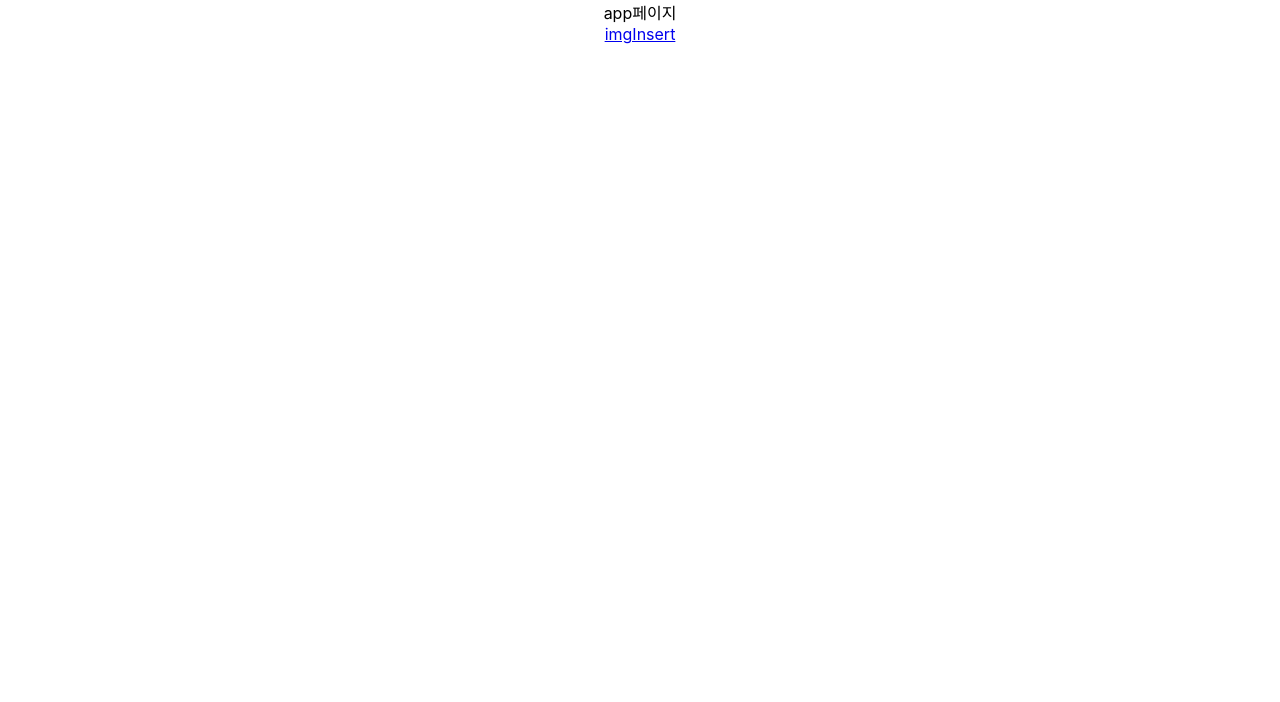
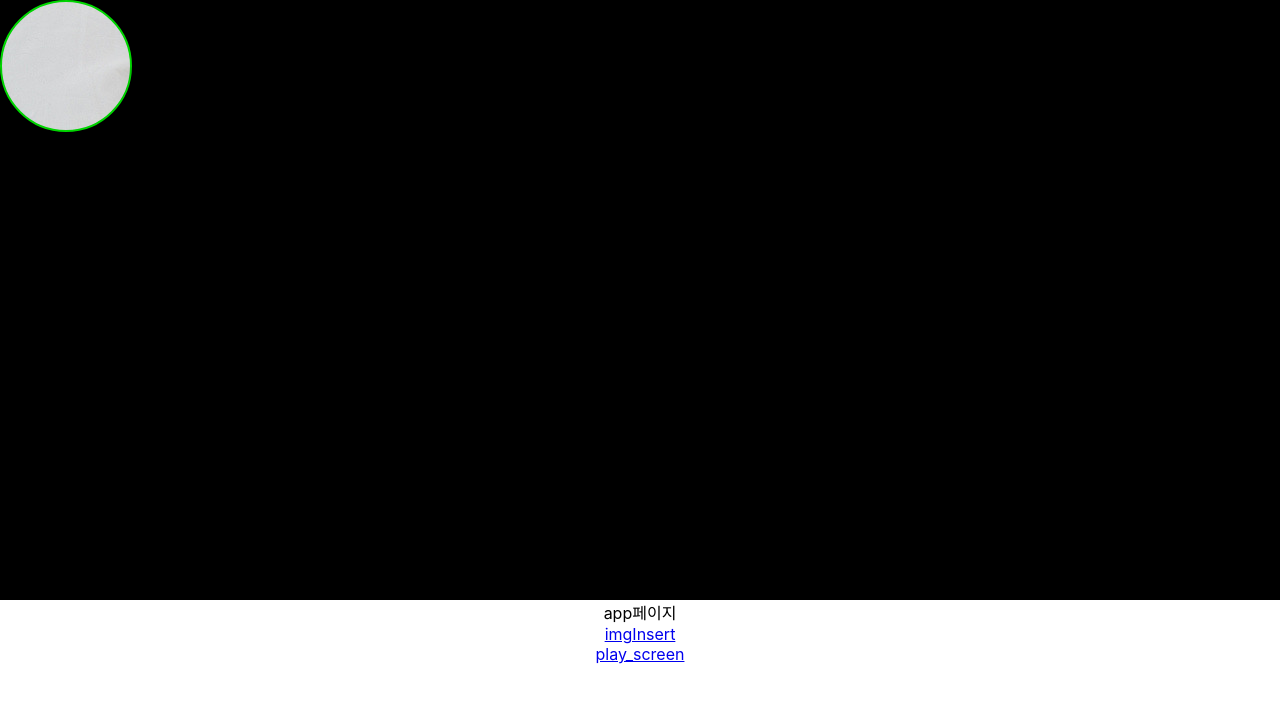
Before and after one commit to my0990/guessing_hole, a React (Create React App) app: page /playScreen in a window 1280 px wide. Before the commit this address had no page. Shown: the top 702 px of the page. Built offline with nearby package versions, Linux system fonts and the light colour scheme.

Commit message:
third commit

```diff
--- a/package.json
+++ b/package.json
@@ -12,6 +12,7 @@
     "react-dom": "^17.0.2",
     "react-router-dom": "^6.2.1",
     "react-scripts": "5.0.0",
+    "styled-components": "^5.3.3",
     "web-vitals": "^2.1.0"
   },
   "scripts": {
--- a/src/App.css
+++ b/src/App.css
@@ -40,3 +40,8 @@
 .profile_preview{
   width: 500px;
 }
+
+
+body {
+  cursor: none;
+}
--- a/src/App.js
+++ b/src/App.js
@@ -3,6 +3,7 @@ import './App.css';
 import {useState} from 'react';
 import { Route, Routes, Link } from 'react-router-dom';
 import ImgInsert from './components/imgInsert';
+import PlayScreen from './components/play_screen';
 
 function App() {
 
@@ -10,11 +11,15 @@ function App() {
   return (
     <div className="App">
       <Routes>
-        <Route path="/imgInsert" element={<ImgInsert />} />
+        <Route path="imgInsert" exact element={<ImgInsert />} />
+        <Route path="playScreen" exact element={<PlayScreen />} />
       </Routes>
       app페이지
       <Link to='/imgInsert'>
         <div>imgInsert</div>
+      </Link>
+      <Link to='/playScreen'>
+        <div>play_screen</div>
       </Link>
     </div>
   );
--- /dev/null
+++ b/src/components/play_screen.js
@@ -0,0 +1,46 @@
+import styled from "styled-components";
+import { useState } from "react";
+import cat from "./cat.jpg";
+
+const Container = styled.div`
+    width: 100%;
+    min-width: 1100px;
+    height: 600px;
+    background-color: hotpink;
+    position: relative;
+    background-image: url(${cat})
+`
+const Black = styled.div`
+    width: 100%;
+    min-width: 1100px;
+    height: 600px;
+    background-color: black;
+    mix-blend-mode: hard-light;
+`
+
+const Mouse = styled.div`
+    border-radius: 100%;
+    background: gray;
+    position: absolute;
+    width: 8rem;
+    height: 8rem;
+    border: 2px solid green;
+    top: ${props => props.y}px;
+    left: ${props => props.x}px;
+`
+const PlayScreen = () => {
+    const [mouse,setMouse] = useState({x: 0, y: 0})
+    const onMouseMove = (e) => {
+        setMouse({x: e.clientX, y: e.clientY})
+    }
+    return(
+        <Container onMouseMove={onMouseMove}>
+            <Black>
+                <Mouse x={mouse.x} y={mouse.y}/>
+                {mouse.x}
+            </Black>
+        </Container>
+    )
+}
+
+export default PlayScreen;
```
Also changed, not shown: src/components/cat.jpg (added), 1 other file (tests, documents, lock files or other folders).
